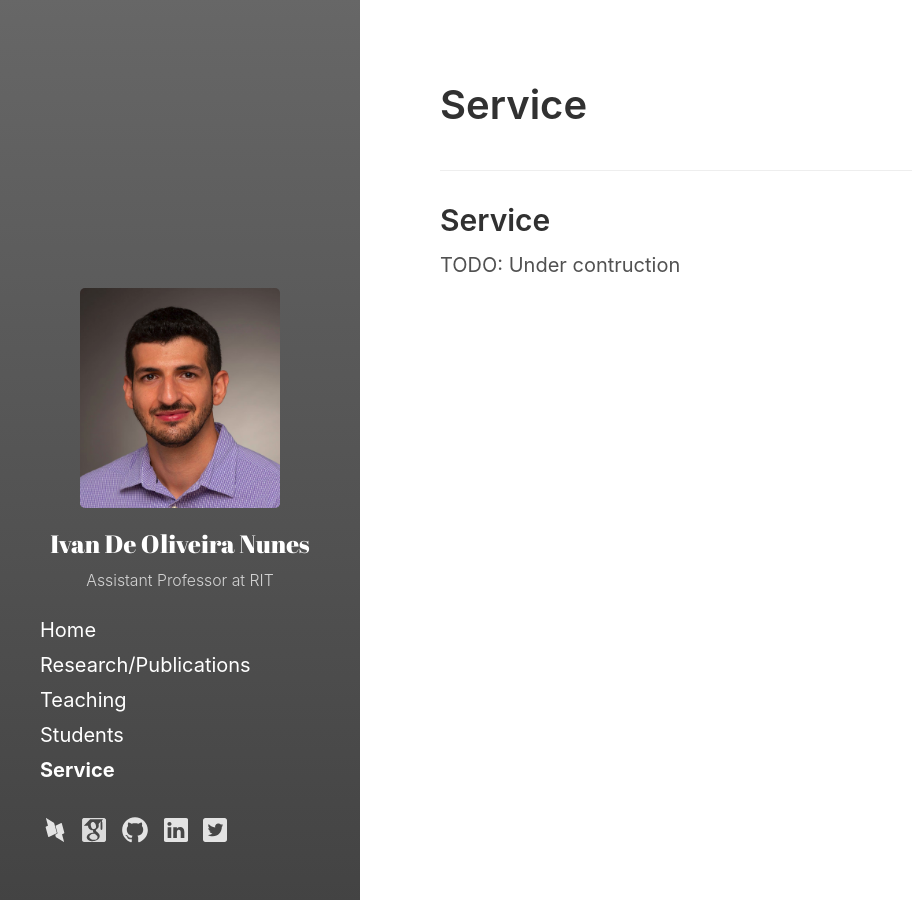
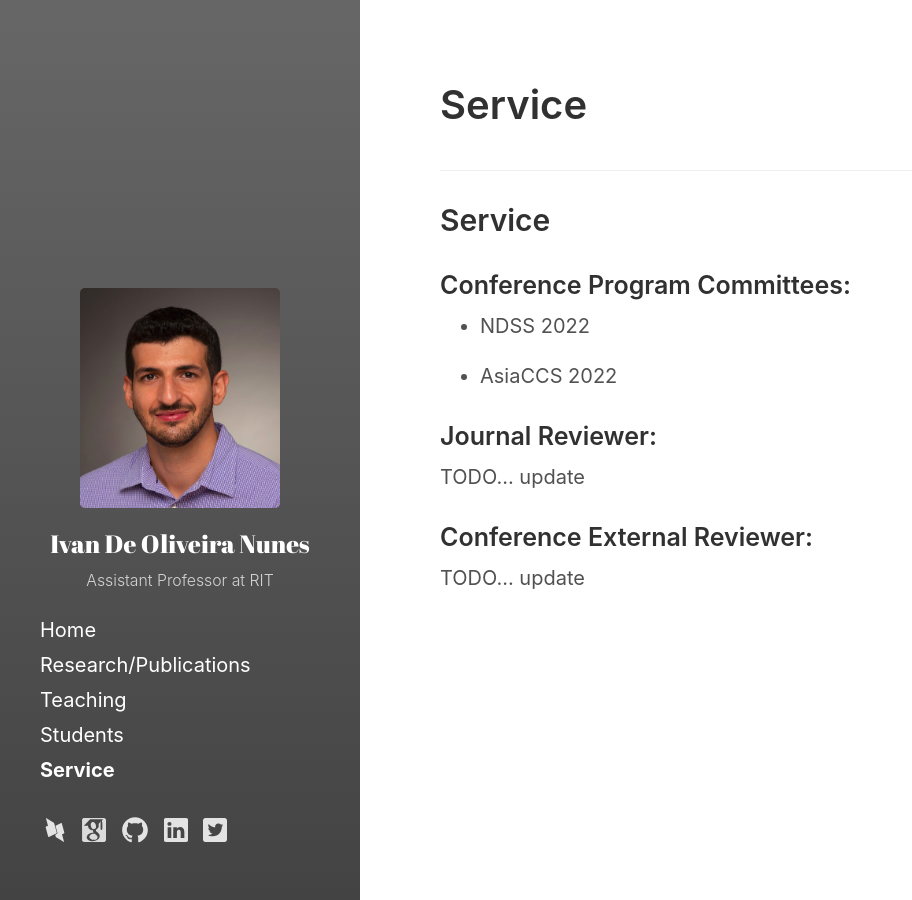
Before and after one commit to ivanolive/ivanolive.github.io, a Jekyll site: the page built from service.md, in a window 1280 px wide. Shown: the whole page, without its empty margins (0-912 px from the left). Built offline with Jekyll 4.4.1, drawn with Linux system fonts in a browser that asks for light colours.

Commit message:
Update service.md

```diff
--- a/service.md
+++ b/service.md
@@ -10,4 +10,19 @@ ___
 
 ## Service
 
-TODO: Under contruction
+### Conference Program Committees:
+
+- NDSS 2022
+
+- AsiaCCS 2022
+
+
+
+### Journal Reviewer:
+
+TODO... update
+
+
+### Conference External Reviewer:
+
+TODO... update
```
